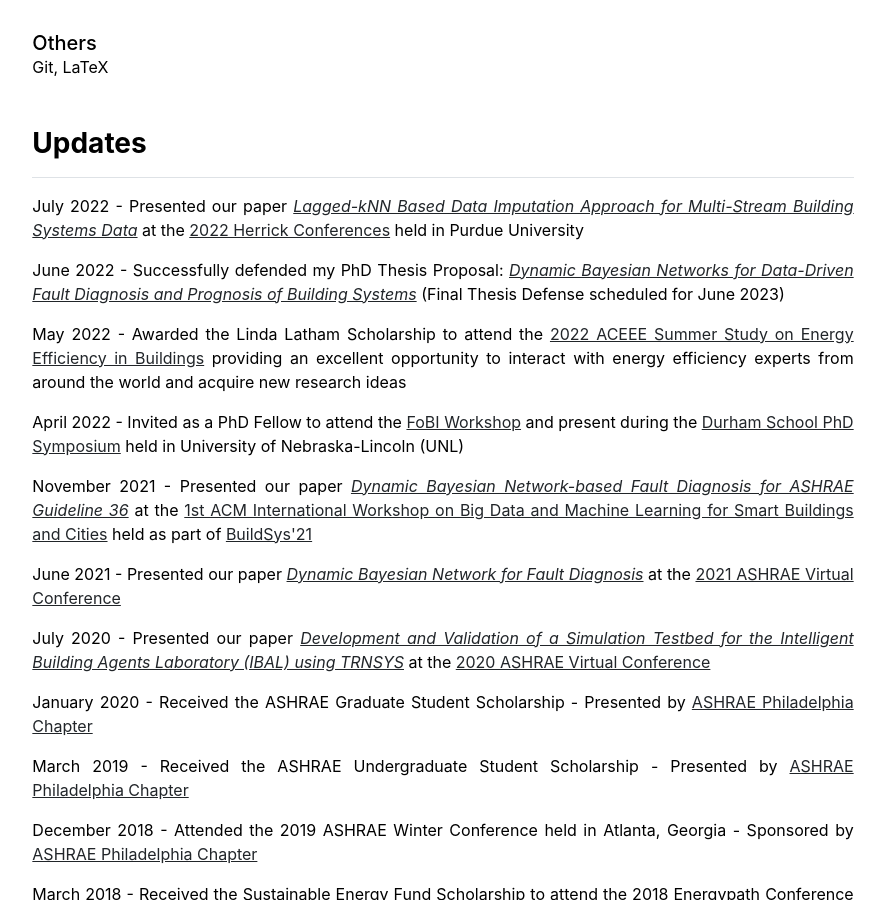
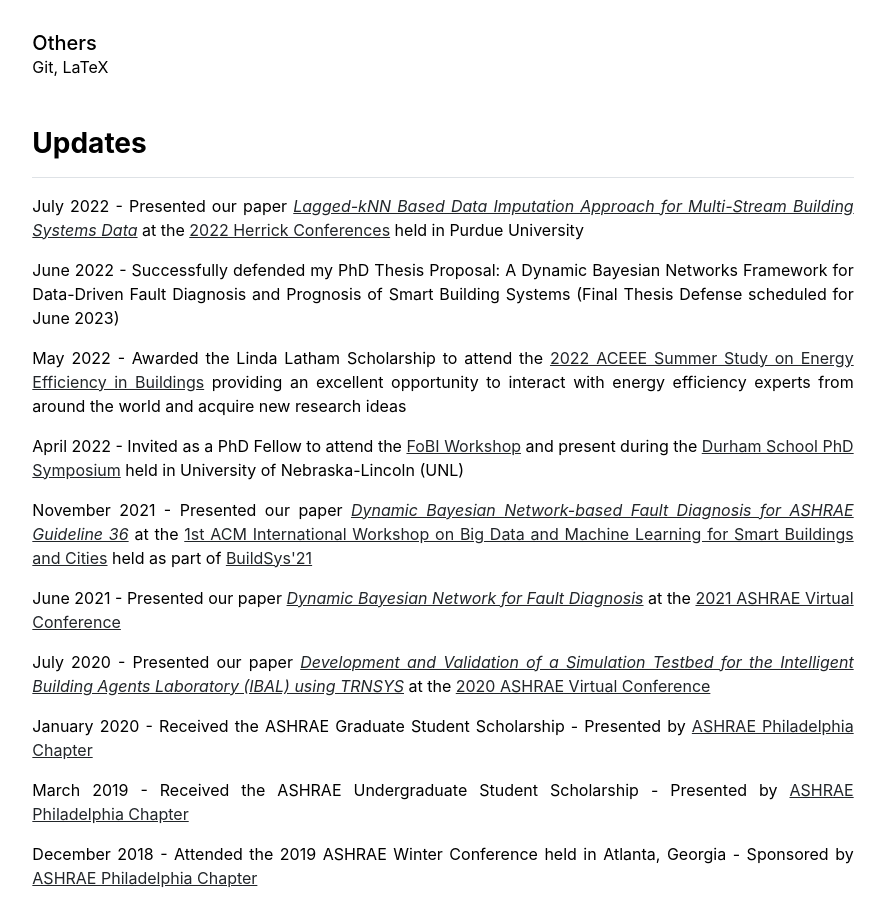
Before and after one commit to pradhanojas/pradhanojas.github.io, a Jekyll site: the page built from index.md, in a window 1280 px wide and 900 px high, scrolled down 1145 px. Shown: the whole window, without its empty margins (197-1082 px from the left). Built offline with Jekyll 4.4.1, drawn with Linux system fonts in a browser that asks for light colours.

Commit message:
Update home.html

```diff
--- a/_layouts/home.html
+++ b/_layouts/home.html
@@ -18,7 +18,7 @@ layout: default
 
     <p>July 2022 - Presented our paper <a href="https://docs.lib.purdue.edu/cgi/viewcontent.cgi?article=1392&context=ihpbc" target="blank"><em>Lagged-kNN Based Data Imputation Approach for Multi-Stream Building Systems Data</em></a> at the <a href = "https://engineering.purdue.edu/Herrick/about/news/Conferences/2022" target="_blank">2022 Herrick Conferences</a> held in Purdue University</p>
 
-    <p>June 2022 - Successfully defended my PhD Thesis Proposal: <a href = "https://pradhanojas.github.io/research/ProposalDefense_Ojas Pradhan_Final.pdf" target="_blank"><em>Dynamic Bayesian Networks for Data-Driven Fault Diagnosis and Prognosis of Building Systems</em></a> (Final Thesis Defense scheduled for June 2023)</p>
+    <p>June 2022 - Successfully defended my PhD Thesis Proposal: A Dynamic Bayesian Networks Framework for Data-Driven Fault Diagnosis and Prognosis of Smart Building Systems</em></a> (Final Thesis Defense scheduled for June 2023)</p>
 
     <p>May 2022 - Awarded the Linda Latham Scholarship to attend the <a href = "https://www.aceee.org/2022-buildings-summer-study" target="_blank">2022 ACEEE Summer Study on Energy Efficiency in Buildings</a> providing an excellent opportunity to interact with energy efficiency experts from around the world and acquire new research ideas</p>
 
```
